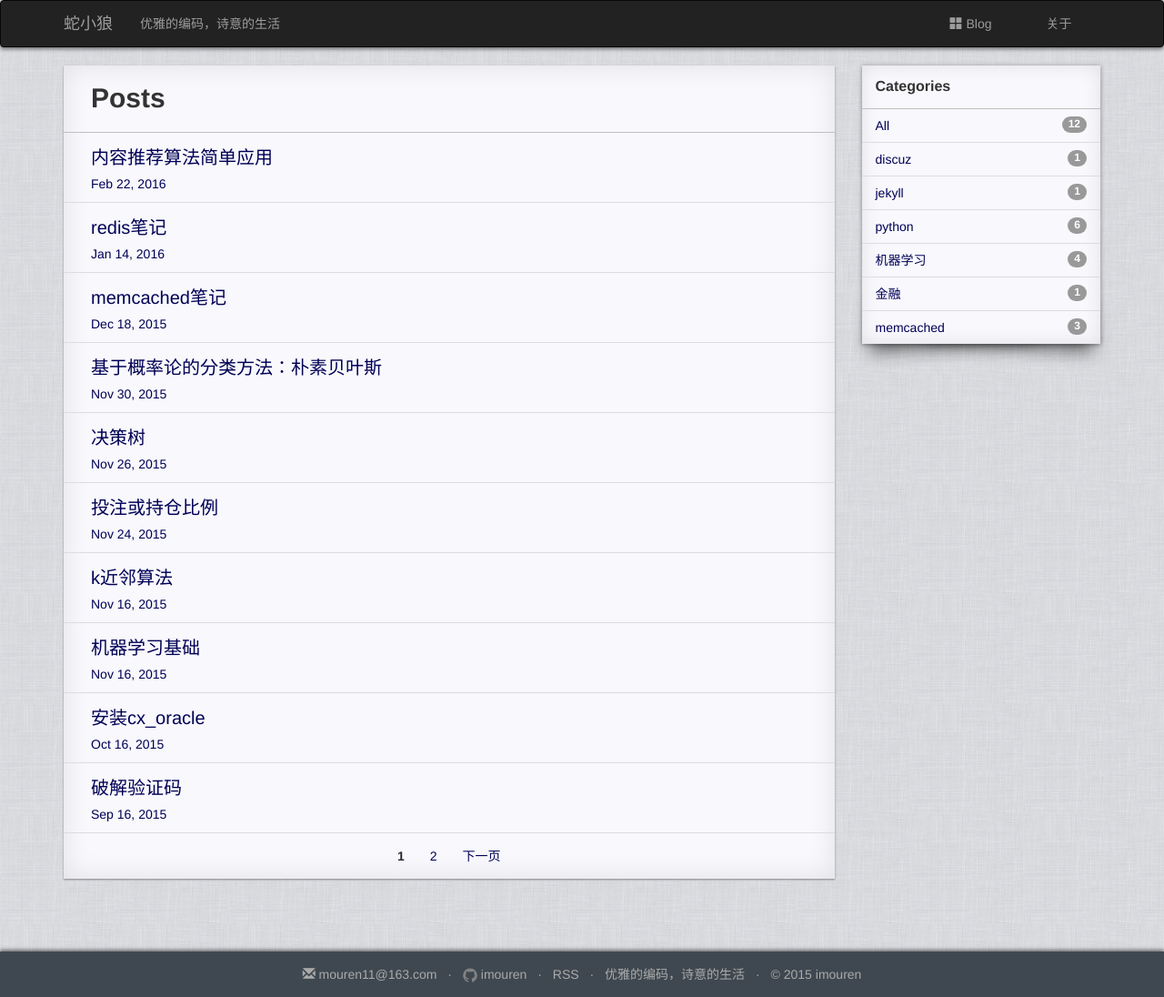
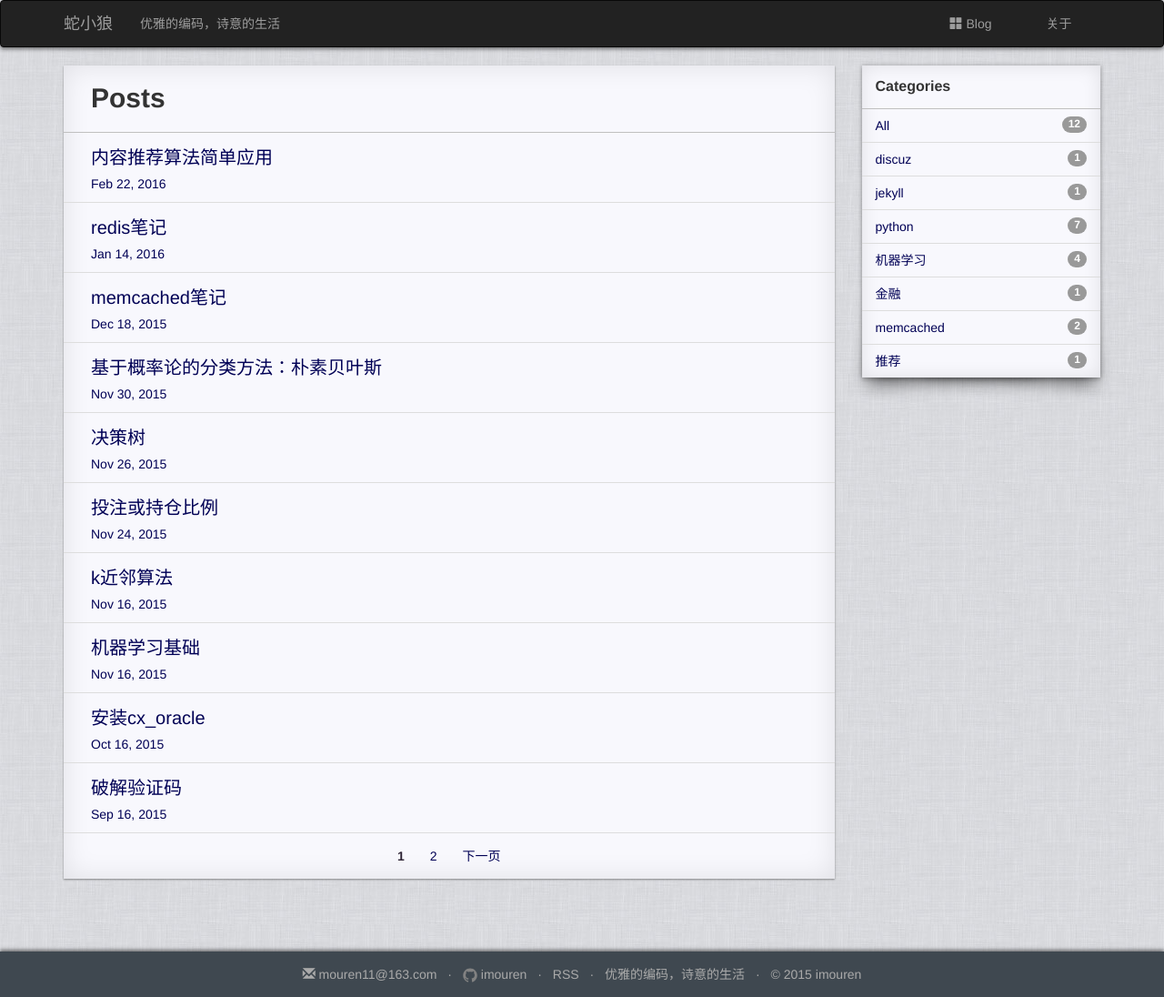
Before and after one commit to imouren/imouren.github.io, a Jekyll site: the page built from index.html, in a window 1280 px wide. Shown: the whole page at 91% size. Built offline with Jekyll 4.4.1, drawn with Linux system fonts in a browser that asks for light colours; nearby versions of some CDN libraries; the list of posts is cut into pages by our own code; comment, search, counter and statistics services are not loaded; a style sheet for code colours, icons or effects is not loaded.

Commit message:
change categories

```diff
--- a/_posts/2016-02-22-content_based_recommend.md
+++ b/_posts/2016-02-22-content_based_recommend.md
@@ -2,8 +2,8 @@
 layout: post
 title:  "内容推荐算法简单应用"
 date:   2016-02-22 14:05:31
-categories: memcached
-tags: memcached
+categories: 推荐 python
+tags: 推荐 python
 ---
 
 * content
```
